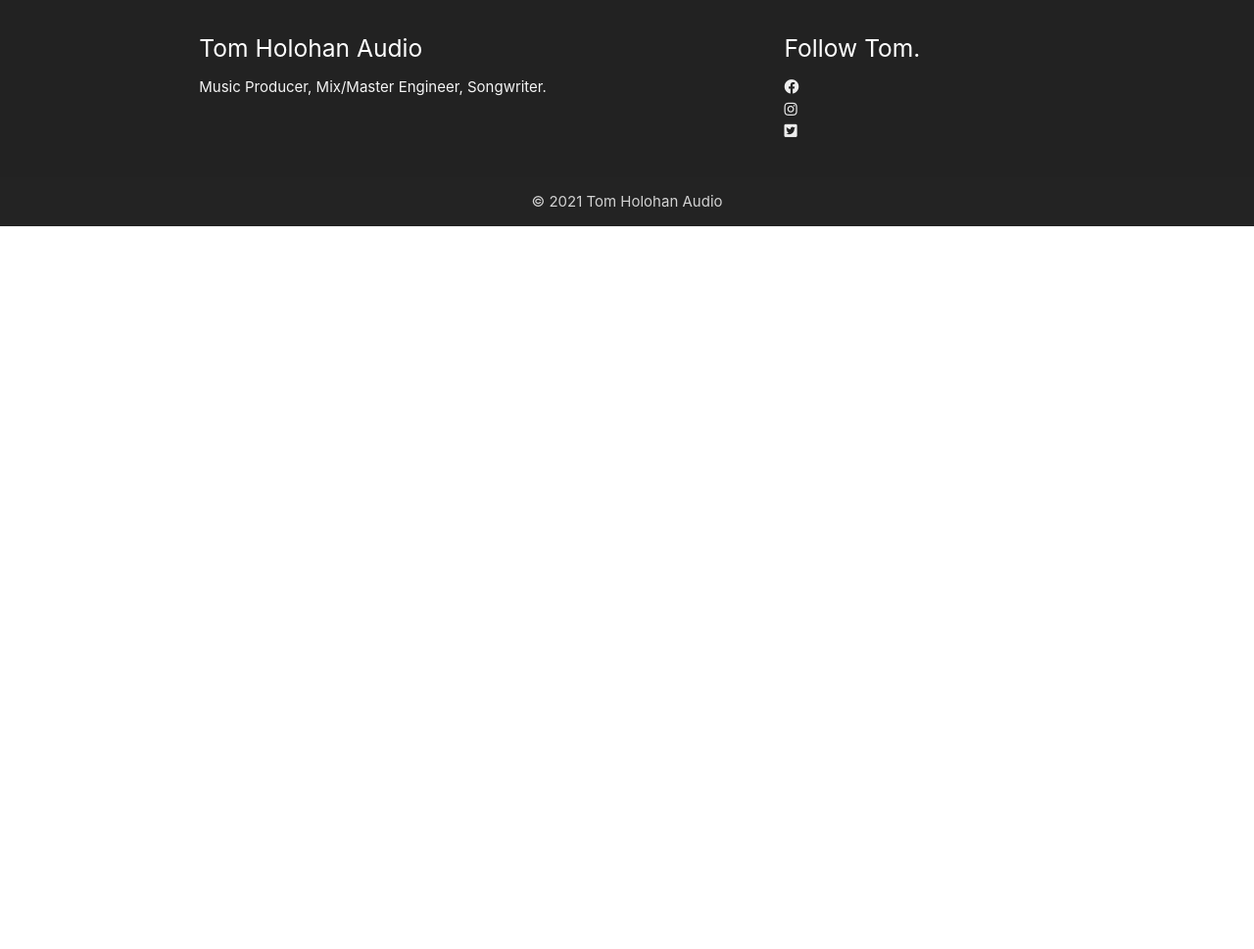
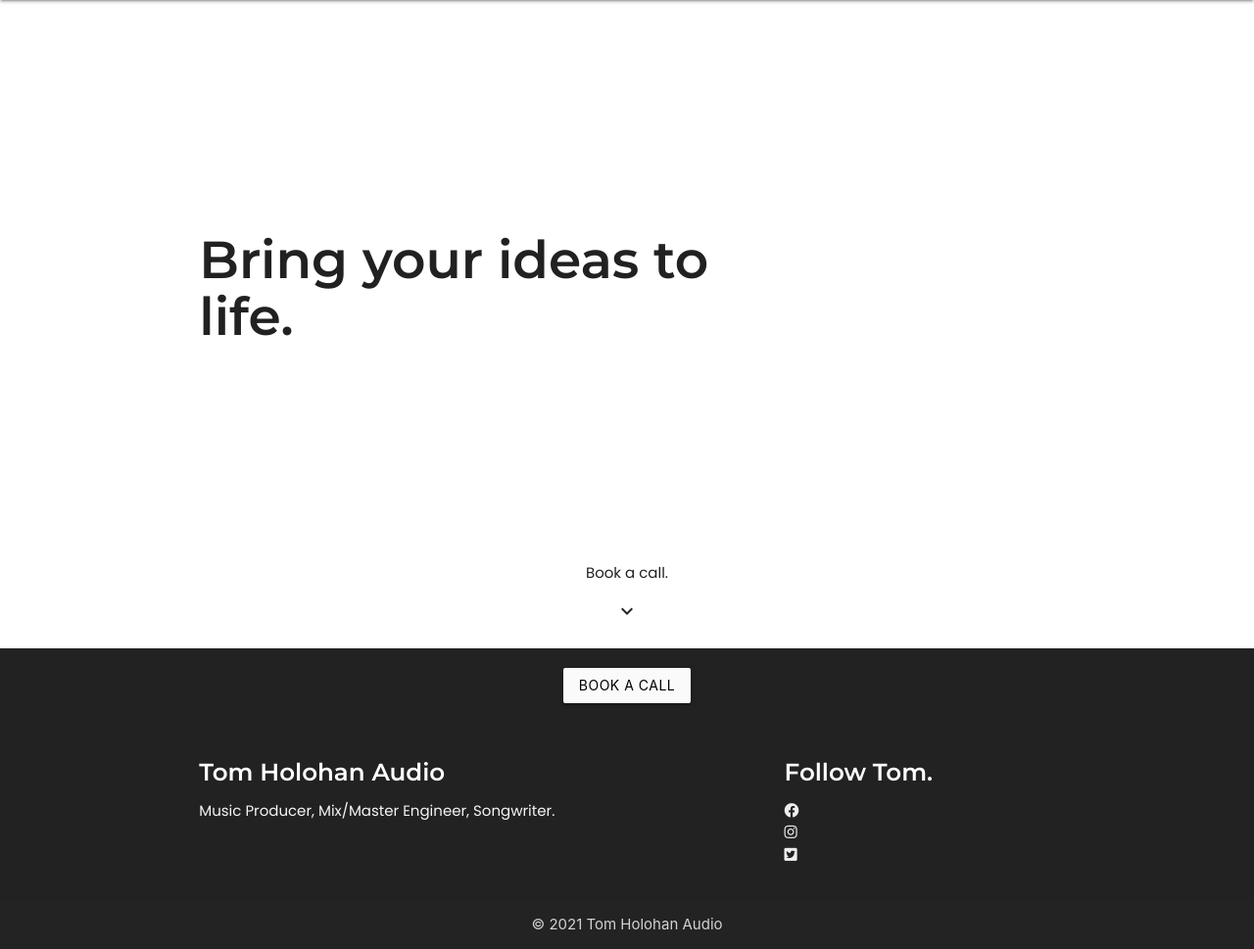
Before and after one commit to hollownotempty/Portfolio_4, a Django app: page / in a window 1280 px wide. Shown: the part 64-1033 px from the top of the page at 98% size. Before the commit the page ends 295 px from the top, so only its background shows below. Run offline with Django 3.2, Linux system fonts and the light colour scheme.

Commit message:
Add hero section and book call button to home page

```diff
--- a/bookings/views.py
+++ b/bookings/views.py
@@ -1,5 +1,5 @@
 from django.shortcuts import render
-from django.http import HttpResponse
+# from django.http import HttpResponse
 
 # Create your views here.
 
@@ -9,4 +9,4 @@ def returnHome(request):
 
 
 def returnBookingPage(request):
-    return HttpResponse('Booking page')
+    return render(request, 'booking.html')
--- a/static/css/styles.css
+++ b/static/css/styles.css
@@ -1,3 +1,16 @@
+/* --------------------------- Fonts */
+
+@import url('https://fonts.googleapis.com/css2?family=Montserrat:wght@400;600;700&family=Poppins:wght@300;400&display=swap');
+
+h1, h2, h3, h4, h5 {
+    font-family: 'Montserrat', sans-serif;
+    font-weight: 600;
+}
+
+p {
+    font-family: 'Poppins', sans-serif;
+}
+
 /* --------------------------- Colors */
 
 .nav-bg-color {
@@ -7,3 +20,33 @@
 .footer-bg-color {
     background-color: #222222;
 }
+
+.book-call-bg-color {
+    background-color: #222222;
+}
+
+/* --------------------------- Hero section */
+
+.hero-text-row {
+    margin: 200px 0;
+}
+
+
+/* --------------------------- Book call section */
+
+.book-call-btn {
+    margin: 20px 0px;
+    background-color: #fafafa;
+    color: black;
+}
+
+.book-call-btn:hover {
+    opacity: 0.7;
+    background-color: #fafafa;
+}
+
+/* --------------------------- Utility */
+
+.remove-bottom-margin {
+    margin-bottom: 0;
+}
--- /dev/null
+++ b/templates/booking.html
@@ -0,0 +1,4 @@
+{% extends 'base.html' %}
+
+{% block content %}
+{% endblock %}
--- a/templates/home.html
+++ b/templates/home.html
@@ -1,4 +1,26 @@
 {% extends 'base.html' %}
 
 {% block content %}
+<div id="hero-section">
+    <div class="container">
+        <div class="row hero-text-row">
+            <h2 class="col s8">Bring your ideas to life.</h2>
+        </div>
+        <div class="row remove-bottom-margin">
+            <p class="center">Book a call.</p>
+        </div>
+        <div class="row ">
+            <div class="center">
+                <i class="material-icons">keyboard_arrow_down</i>
+            </div>
+        </div>
+    </div>
+</div>
+<div id="book-call-section" class="book-call-bg-color">
+    <div class="container">
+        <div class="center">
+            <a class="waves-effect waves-light btn book-call-btn">Book A Call</a>
+        </div>
+    </div>
+</div>
 {% endblock %}
```
